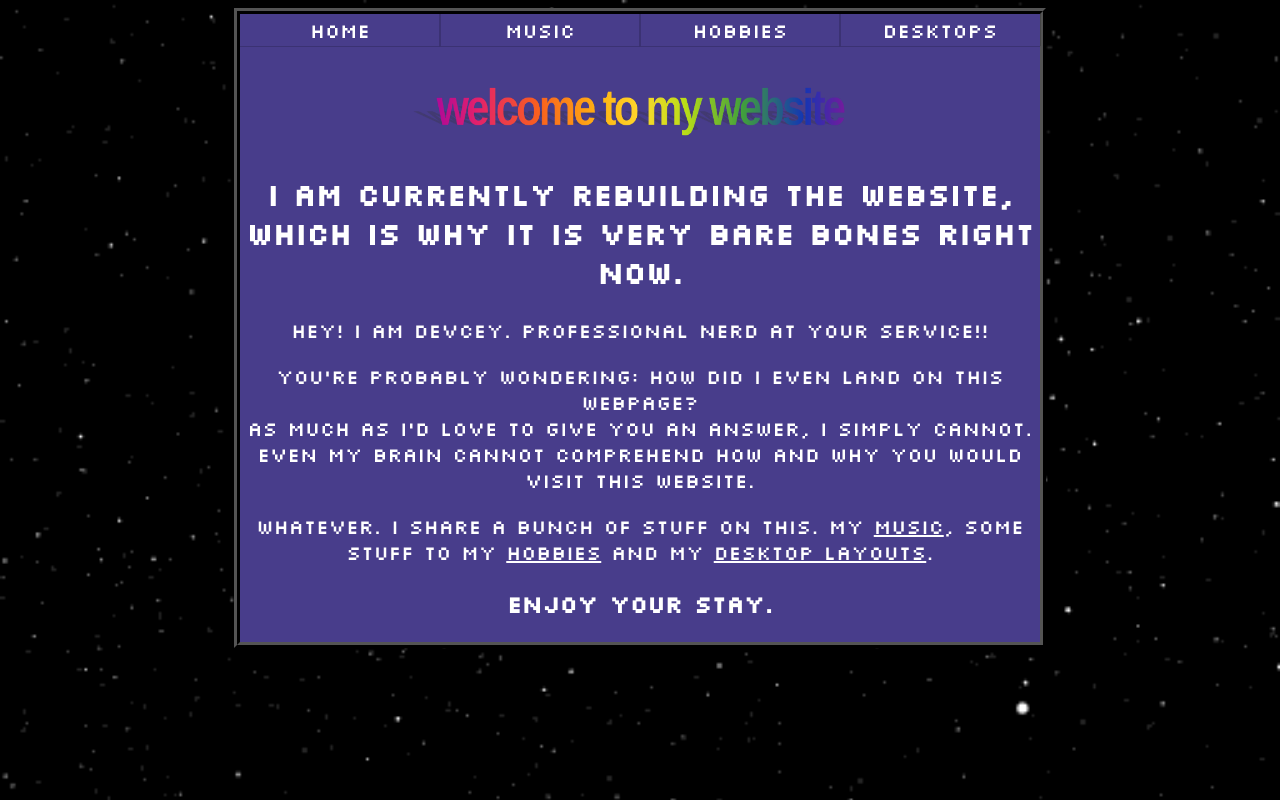
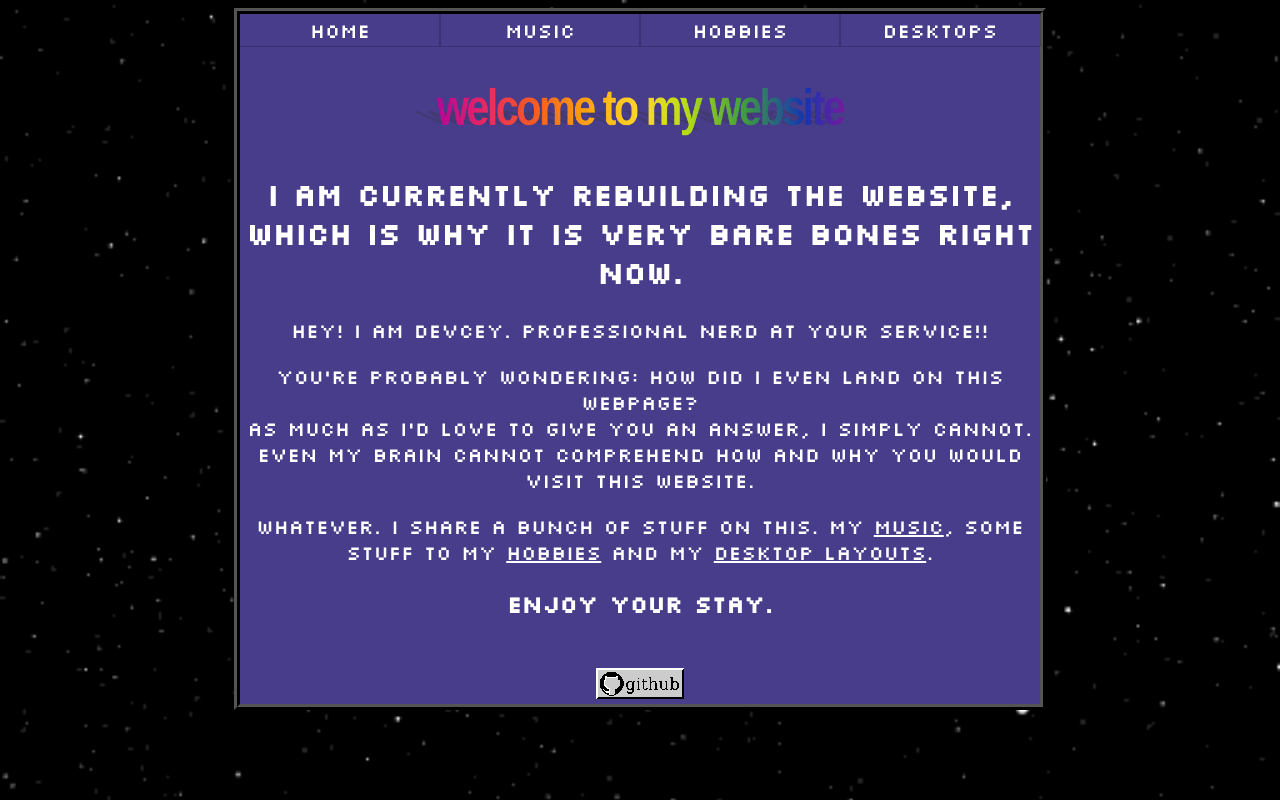
Before and after one commit to devcey/devcey.github.io, a plain HTML site: page index.html in a window 1280 px wide. Drawn offline with Linux system fonts and the light colour scheme.

Commit message:
github button

```diff
--- a/index.html
+++ b/index.html
@@ -62,6 +62,10 @@
         <p>You're probably wondering: How did I even land on this webpage?<br>As much as I'd love to give you an answer, I simply cannot. Even my brain cannot comprehend how and why you would visit this website.</p>
         <p>Whatever. I share a bunch of stuff on this. My <a href="music.html">music</a>, some stuff to my <a href="unnecessary.html">hobbies</a> and my <a href="desktop.html">desktop layouts</a>.</p>
         <h3>Enjoy your stay.</h3>
+        <br>
+        <img src="github.png">
+        <br>
       </article>
+
     </body>
 </html>
```
Also changed, not shown: github.png (added).
